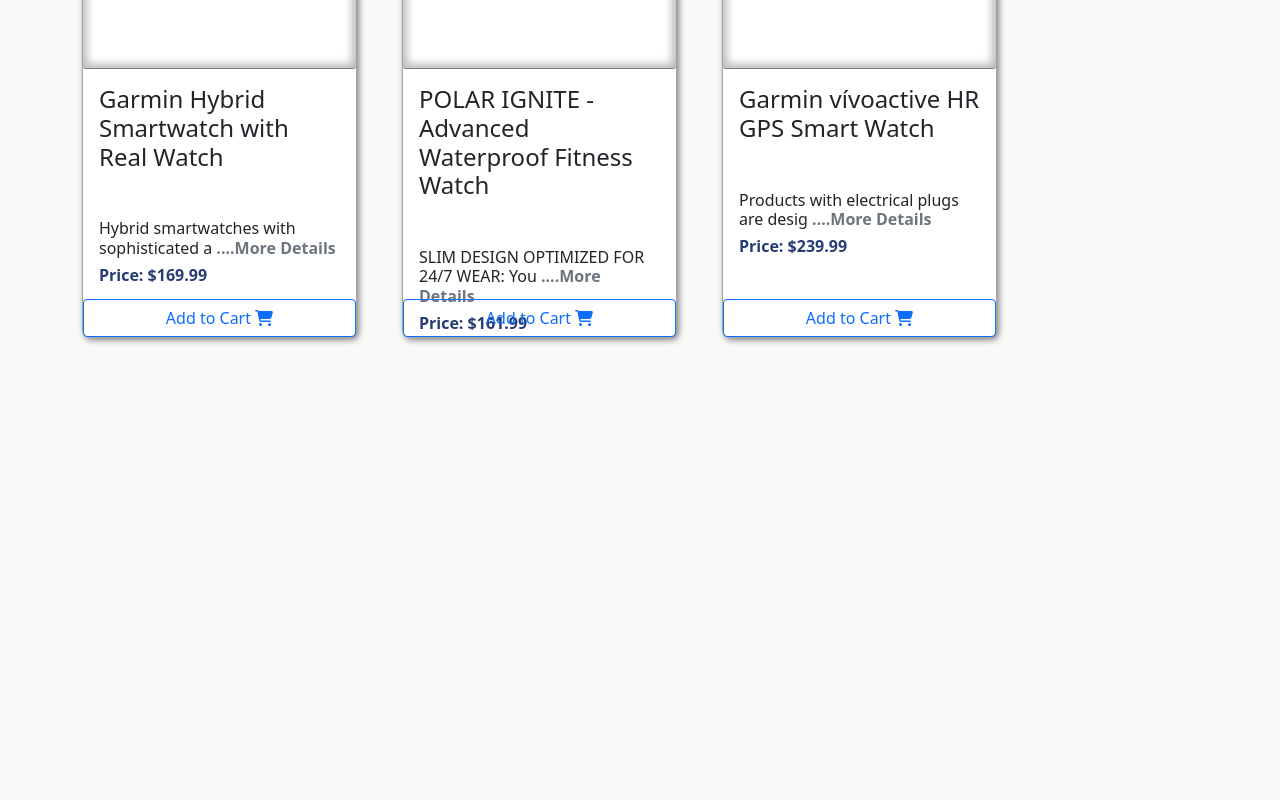
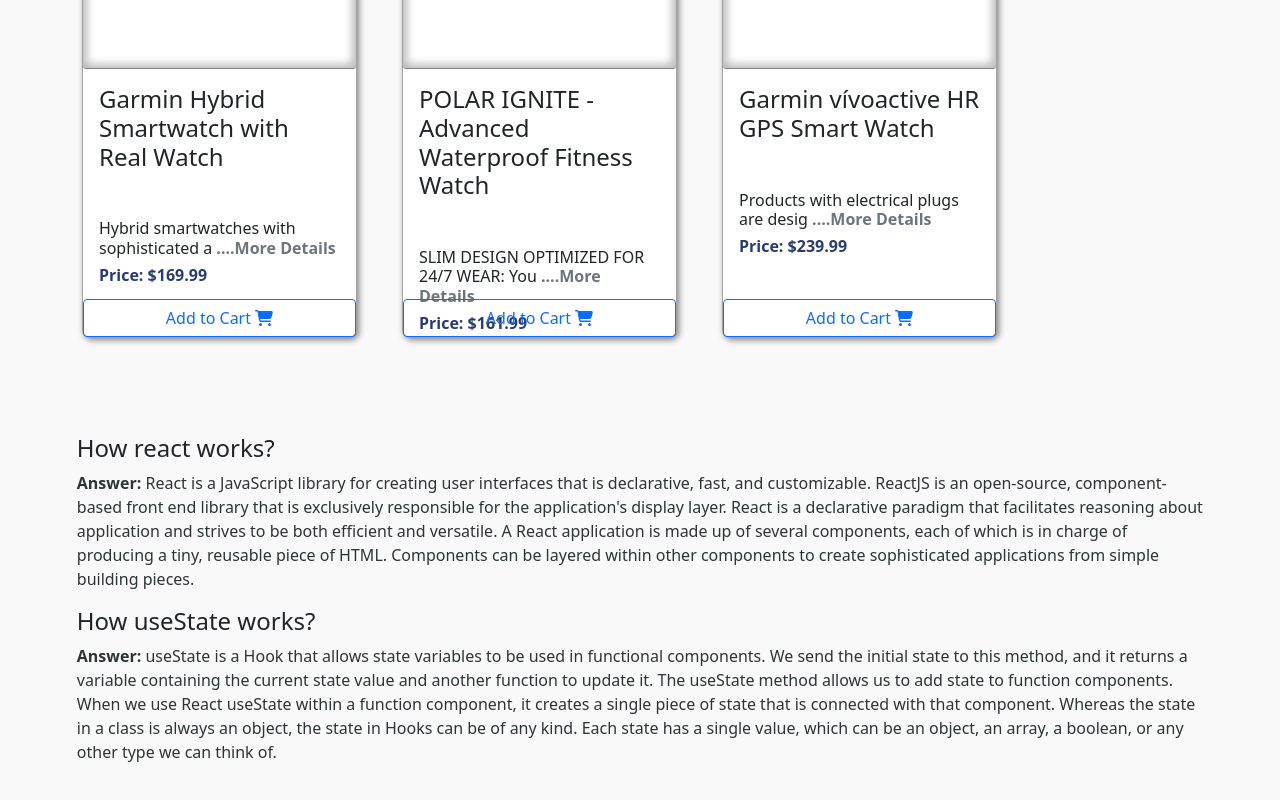
Before and after one commit to rirefat/project_mowat, a React (Create React App) app: page / in a window 1280 px wide. Shown: the part 1954-2754 px from the top of the page. Before the commit the page ends 2388 px from the top, so only its background shows below. Built offline with nearby package versions, Linux system fonts and the light colour scheme.

Commit message:
Done qna part

```diff
--- a/src/App.js
+++ b/src/App.js
@@ -2,24 +2,16 @@
 import 'bootstrap/dist/css/bootstrap.min.css';
 import Header from './components/Header/Header';
 import Products from './components/Products/Products';
+import QnA from './components/qna/QnA';
 
 function App() {
   return (
     <div>
       <Header></Header>
       <Products></Products>
+      <QnA></QnA>
     </div>
   );
 }
 
 export default App;
-
-
-// Rough Part
-// var objects = [
-//   {username: "jon", count: 5},
-//   {username: "sally", count: 7},
-//   {username: "mark", count: 9},
-// ];
-// var randomObject = objects[Math.floor(Math.random() * objects.length)];
-// console.log(randomObject);
--- /dev/null
+++ b/src/components/qna/QnA.css
@@ -0,0 +1,12 @@
+.qna-part{
+    width: 88%;
+    margin: auto;
+    padding-bottom: 50px;
+}
+.qna-part h4{
+    font-weight: 400;
+}
+.qna-part p{
+    font-size: 16px;
+    color: #2d3436;
+}
--- /dev/null
+++ b/src/components/qna/QnA.js
@@ -0,0 +1,15 @@
+import React from 'react';
+import './QnA.css'
+
+const QnA = () => {
+    return (
+        <div className='qna-part'>
+            <h4>How react works?</h4>
+            <p><strong>Answer: </strong>React is a JavaScript library for creating user interfaces that is declarative, fast, and customizable. ReactJS is an open-source, component-based front end library that is exclusively responsible for the application's display layer. React is a declarative paradigm that facilitates reasoning about application and strives to be both efficient and versatile. A React application is made up of several components, each of which is in charge of producing a tiny, reusable piece of HTML. Components can be layered within other components to create sophisticated applications from simple building pieces.</p>
+            <h4>How useState works?</h4>
+            <p><strong>Answer: </strong>useState is a Hook that allows state variables to be used in functional components. We send the initial state to this method, and it returns a variable containing the current state value and another function to update it. The useState method allows us to add state to function components. When we use React useState within a function component, it creates a single piece of state that is connected with that component. Whereas the state in a class is always an object, the state in Hooks can be of any kind. Each state has a single value, which can be an object, an array, a boolean, or any other type we can think of.</p>
+        </div>
+    );
+};
+
+export default QnA;
```
